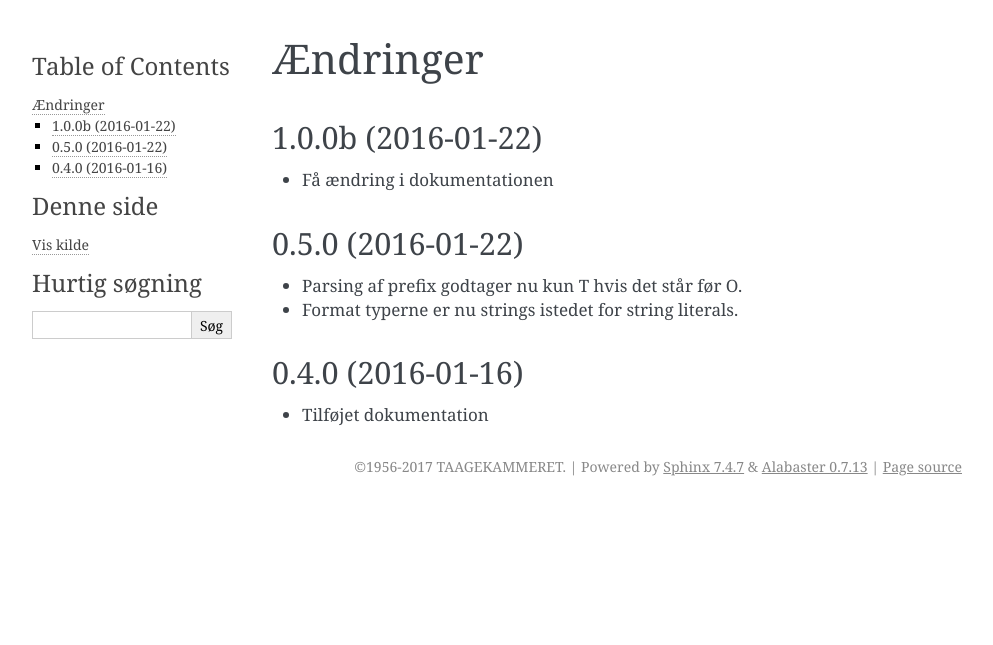
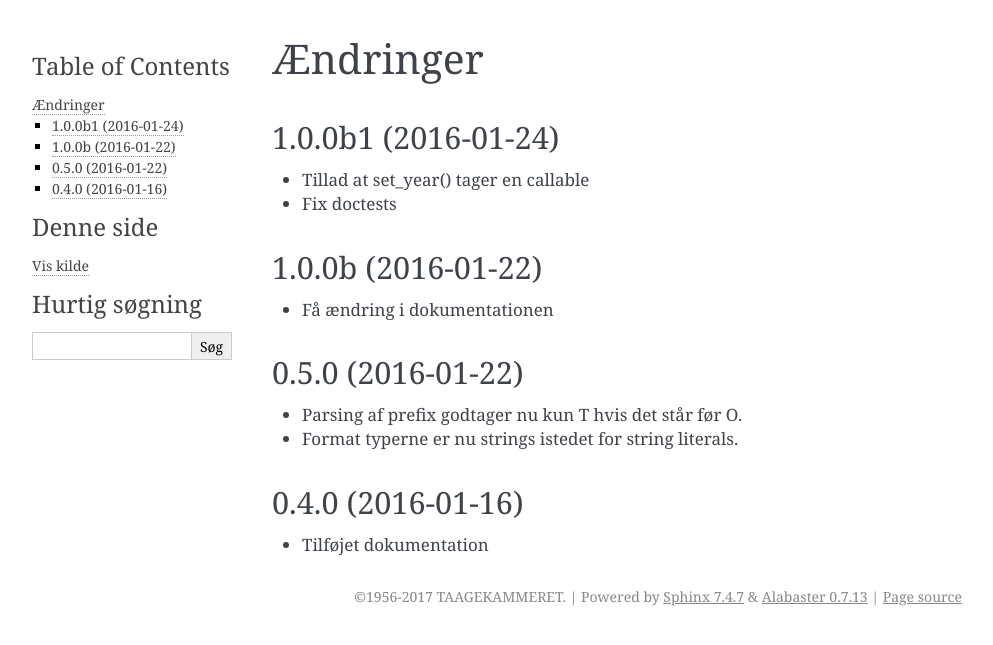
Before and after one commit to TK-IT/tktitler, a Sphinx documentation site: the page built from docs/changes.rst, in a window 1280 px wide. Shown: the top 645 px of the page, without its empty margins (148-1141 px from the left). Built offline with Sphinx 7.4.7, drawn with Linux system fonts in a browser that asks for light colours.

Commit message:
Prepare for release v1.0.0b1

```diff
--- a/docs/changes.rst
+++ b/docs/changes.rst
@@ -3,6 +3,12 @@
 
 .. currentmodule:: tktitler
 
+
+1.0.0b1 (2016-01-24)
+------------------
+
+- Tillad at set_year() tager en callable
+- Fix doctests
 
 
 1.0.0b (2016-01-22)
--- a/setup.py
+++ b/setup.py
@@ -5,7 +5,7 @@ base_dir = os.path.dirname(__file__)
 
 setup(
     name='tktitler',
-    version='1.0.0b',
+    version='1.0.0b1',
     description='A library for dealing with TÅGEKAMMER-titles.',
     long_description=open(os.path.join(base_dir,
                                        'readme.rst')).read(),
```
